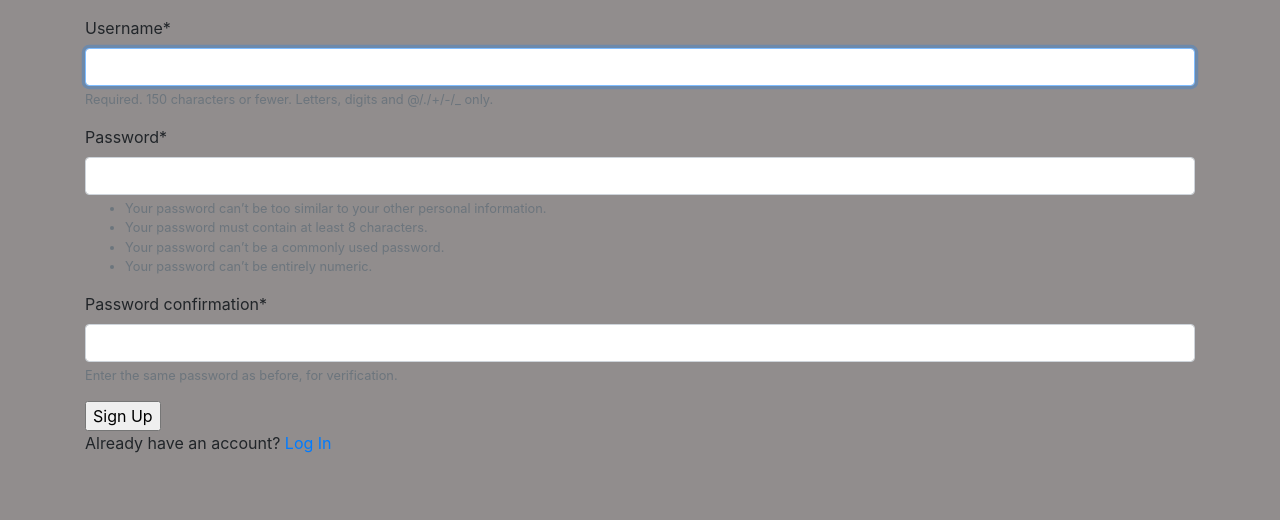
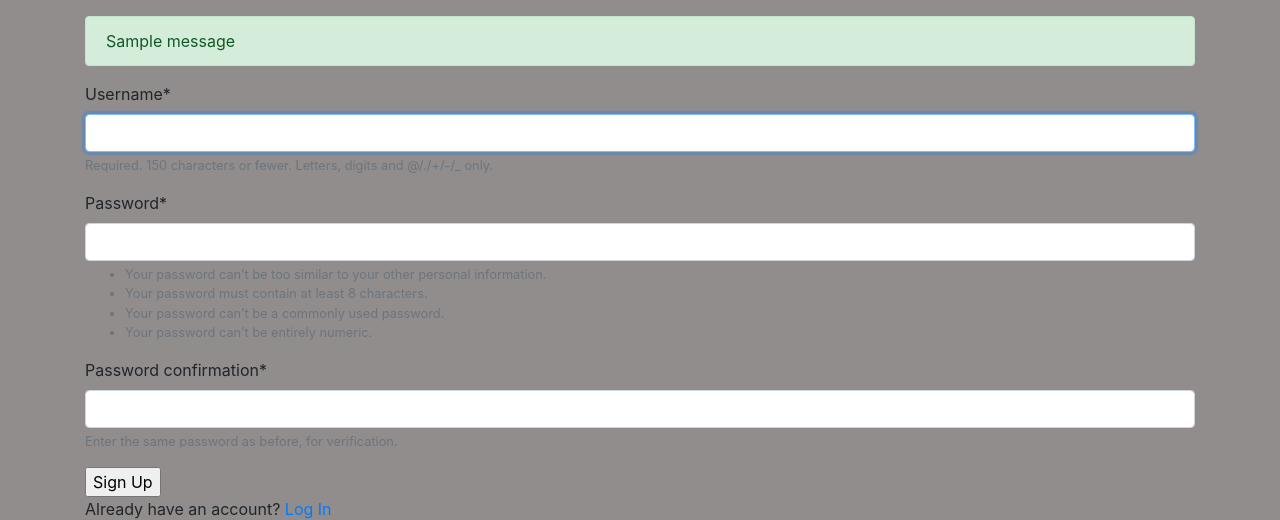
Before and after one commit to Surajgaire0/Blog-Site, a Django app: page /accounts/signup/ in a window 1280 px wide. Shown: the part 56-576 px from the top of the page. Run offline with Django 3.2, Linux system fonts and the light colour scheme; tables that the repository leaves empty hold one stand-in row (values such as "Sample post"); one stand-in notice (Sample message) is shown; some libraries are stand-ins or nearby versions.

Commit message:
Success Message and Recaptcha

```diff
--- /dev/null
+++ b/accounts/forms.py
@@ -0,0 +1,8 @@
+from django.contrib.auth.forms import UserCreationForm
+from captcha.fields import ReCaptchaField
+
+class NewUserCreationForm(UserCreationForm):
+    recaptcha=ReCaptchaField()
+
+    #class Meta:
+    #    fields=['username','email','password','recaptcha']
--- a/accounts/views.py
+++ b/accounts/views.py
@@ -1,14 +1,18 @@
-from django.shortcuts import render
 from django.views import generic
 from django.contrib.auth.forms import UserCreationForm
 from django.urls import reverse_lazy
 from django.contrib.auth.views import PasswordResetView, PasswordResetCompleteView
+from django.contrib.messages.views import SuccessMessageMixin
+from .forms import NewUserCreationForm
 
 # Create your views here.
-class SignUpView(generic.CreateView):
-    form_class=UserCreationForm
+class SignUpView(SuccessMessageMixin,generic.CreateView):
+    form_class=NewUserCreationForm
     success_url=reverse_lazy('login')
     template_name='accounts/signup.html'
+
+    def get_success_message(self,*args,**kwargs):
+        return 'You signed up. Login to continue.'
 
 class NewPasswordResetView(PasswordResetView):
     template_name='accounts/password_reset_form.html'
--- a/blog_app/settings.py
+++ b/blog_app/settings.py
@@ -41,6 +41,7 @@ INSTALLED_APPS = [
     'django.contrib.messages',
     'django.contrib.staticfiles',
     'crispy_forms',
+    'captcha',
 ]
 
 MIDDLEWARE = [
@@ -153,6 +154,8 @@ DEFAULT_FROM_EMAIL=os.environ.get('EMAIL_USER')
 
 CRISPY_TEMPLATE_PACK='bootstrap4'
 
-DEFAULT_FROM_EMAIL='suraj.gaire@icloud.com'
+RECAPTCHA_PUBLIC_KEY='6LffcbwZAAAAAOv2inxu_CB9HjNnzonKRAp34_yG'
+RECAPTCH_PRIVATE_KEY='6LffcbwZAAAAAGyABv2jIMz8RDJZOFhmRWO4wK_9'
+SILENCED_SYSTEM_CHECKS = ['captcha.recaptcha_test_key_error']
 
 django_heroku.settings(locals())
--- a/blog_app/templates/base.html
+++ b/blog_app/templates/base.html
@@ -51,6 +51,13 @@
     <br>
     <main role="main" class="flex-shrink-0">
         <div class="container">
+            {% if messages %}
+            {% for message in messages %}
+            <div class="alert alert-{{ message.tags }}">
+                {{message}}
+            </div>
+            {% endfor %}
+            {% endif %}
 
         {% block content %}
 
--- a/requirements.txt
+++ b/requirements.txt
@@ -10,3 +10,4 @@ psycopg2-binary==2.8.5
 pytz==2020.1
 sqlparse==0.3.1
 whitenoise==5.1.0
+django-recaptcha==2.0.6
```
Also changed, not shown: post/views.py (+6 -1 lines), 6 other files.
